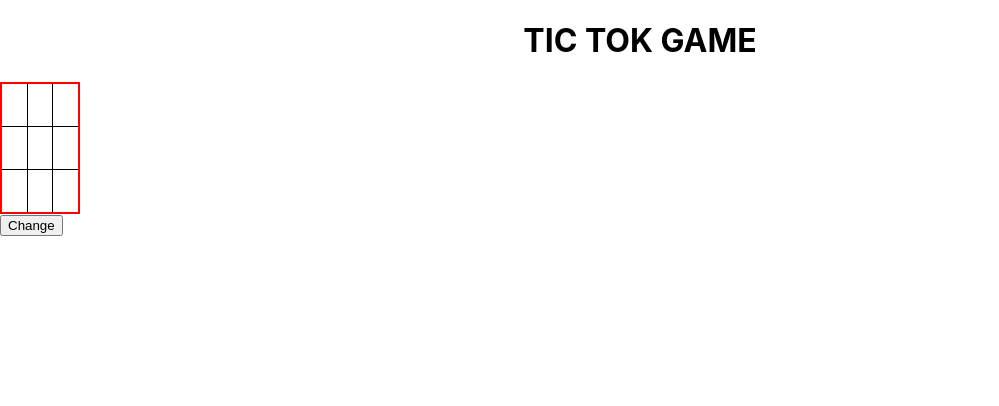
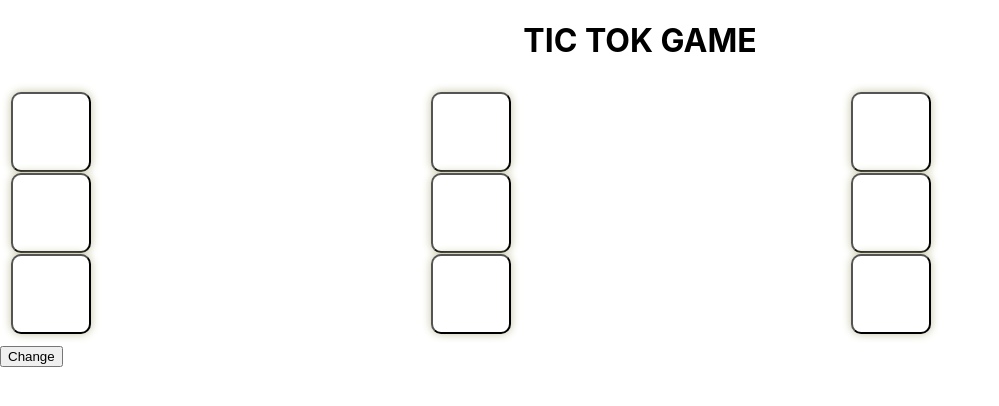
Before and after one commit to dontheboinasathish/book, a React (Create React App) app: page /game in a window 1280 px wide. Shown: the top 406 px of the page, without its empty margins (0-999 px from the left). Built offline with nearby package versions, Linux system fonts and the light colour scheme.

Commit message:
add game

```diff
--- a/src/AppRouting.js
+++ b/src/AppRouting.js
@@ -18,6 +18,7 @@ const AppRouting = () => {
                     <Route path="/card" element={<CardsDesing />} />
                     <Route path="/allpages" element={<AllPages />} />
                     <Route path="/game" element={<TicGame />} />
+
                 </Routes>
             </BrowserRouter>
 
--- a/src/Enavo/AllPages.js
+++ b/src/Enavo/AllPages.js
@@ -8,6 +8,13 @@ import LayoutBuilder from "../Images/layout-builder-4.jpg";
 import HeaderBuilder from "../Images/header-builder-5.jpg";
 import MegaMenu from "../Images/mega-menu-feature.jpg";
 import FooterBuilder from "../Images/footer-builder-5.jpg";
+import FormBuilder from "../Images/form-builder.jpg";
+import Canvas from "../Images/off-canvas-feature.jpg";
+import setup from "../Images/setup-wizard-1.jpg";
+import performance from "../Images/performance-wizard.jpg";
+
+
+
 import { FaAdn } from "react-icons/fa";
 const AllPages = () => {
 
@@ -17,10 +24,12 @@ const AllPages = () => {
         { id: 3, url: HeaderBuilder, text: "Header Builder" },
         { id: 4, url: MegaMenu, text: "Mega Menu" },
         { id: 5, url: FooterBuilder, text: "Footer Builder", },
+        { id: 6, url: FormBuilder, text: "Form Builder", },
+        { id: 7, url: Canvas, text: "Canvas", },
+        { id: 7, url: setup, text: "setup-Wizrad", },
+        { id: 7, url: performance, text: "performance-Wizrad", },
     ])
     const [currentIndex, setCurrentIndex] = useState(0);
-
-
 
     const getImage = () => {
         return listOfImages.filter((e, i) => i == currentIndex && e)
@@ -47,7 +56,7 @@ const AllPages = () => {
                                     {
                                         listOfImages.map((e, i) => {
                                             return (
-                                                <li style={{ padding: "8px", fontSize: "20px", fontWeight: 500, display: "flex", alignItems: "center", backgroundColor: currentIndex == i && "#F6F6F6" }} onClick={() => setCurrentIndex(i)}>{e.Icon}{e.text}</li >
+                                                <li style={{ margin: '35px', padding: "8px", fontSize: "20px", fontWeight: 500, display: "flex", alignItems: "center", backgroundColor: currentIndex == i && "#F6F6F6" }} onClick={() => setCurrentIndex(i)}>{e.Icon}{e.text}</li >
                                             )
                                         })
                                     }
--- /dev/null
+++ b/src/Tic_Tok_Toe/Boxss.css
@@ -0,0 +1,30 @@
+.boxsize {
+    border-radius: 10px;
+    margin: 0.5px;
+    background-color: white;
+    font-size: 5em;
+    box-shadow: 0px 0px 10px rgb(195, 195, 162);
+    height: 5rem;
+    width: 5rem;
+    text-align: center;
+    line-height: 5rem;
+}
+
+.X {
+    color: rgb(255, 70, 37);
+}
+
+.O {
+    color: rgb(44, 135, 255);
+}
+
+.boxsize:hover {
+    box-shadow: 0px 0px 15px #888;
+}
+
+.box_main {
+    display: grid;
+    grid-template-columns: auto auto auto;
+    padding: 10px;
+    /* margin: auto; */
+}
--- /dev/null
+++ b/src/Tic_Tok_Toe/Boxss.js
@@ -0,0 +1,29 @@
+import React, { useState } from "react";
+import "../Tic_Tok_Toe/Boxss.css";
+
+
+const Boxss = ({ value, onClick }) => {
+
+    const style = value === "X" ? "boxsize X" : "boxsize O"
+
+    const Bords = ["W", "W", "W", "W", "W", "W", "W", "W", "W",]
+
+    const [xmark, setXmark] = useState(false)
+
+    const handleClick = (idx) => {
+        console.log(idx, "id value")
+        {
+            xmark == idx ? setXmark("w") : setXmark("O")
+        }
+    }
+    return (
+        <div className="box_main">
+            {
+                Bords.map((value, idx) => {
+                    return <button className={style} onClick={() => handleClick(idx)}>{xmark}</button>
+                })
+            }
+        </div>
+    )
+}
+export default Boxss;
--- a/src/Tic_Tok_Toe/TicGame.js
+++ b/src/Tic_Tok_Toe/TicGame.js
@@ -1,48 +1,15 @@
 import React, { useState } from 'react'
 import '../Tic_Tok_Toe/Tic_Tok.css';
+import Boxss from './Boxss';
 
 
 
-function TicGame() {
-    const [turn, setTurn] = useState("X")
+function TicGame({ onClick }) {
 
-
-    const handleclick = () => {
-        console.log("click")
-        setTurn("O")
-    }
     return (
-        <div >
-
+        <div>
             <h1 className='Onediv'>TIC TOK GAME</h1>
-            <table style={{ border: '2px solid red', borderCollapse: "collapse" }}>
-                <tbody>
-                    <tr>
-                        <td onClick={() => handleclick(0)}>
-                            {
-                                turn === "X" ? null : "O"
-                            }
-                        </td>
-                        <td onClick={() => handleclick(1)}>
-                            {
-                                turn === "O" ? "X" : null
-                            }
-                        </td>
-                        <td onClick={() => handleclick(2)}></td>
-                    </tr>
-                    <tr>
-                        <td></td>
-                        <td></td>
-                        <td></td>
-                    </tr>
-                    <tr>
-                        <td></td>
-                        <td></td>
-                        <td></td>
-                    </tr>
-                </tbody>
-            </table>
-
+            <Boxss onClick={null} />
 
             <div>
                 <button>Change</button>
@@ -50,5 +17,4 @@ function TicGame() {
         </div>
     )
 }
-
 export default TicGame;
```
Also changed, not shown: src/Tic_Tok_Toe/Tik.js (added, +40 -0 lines).
